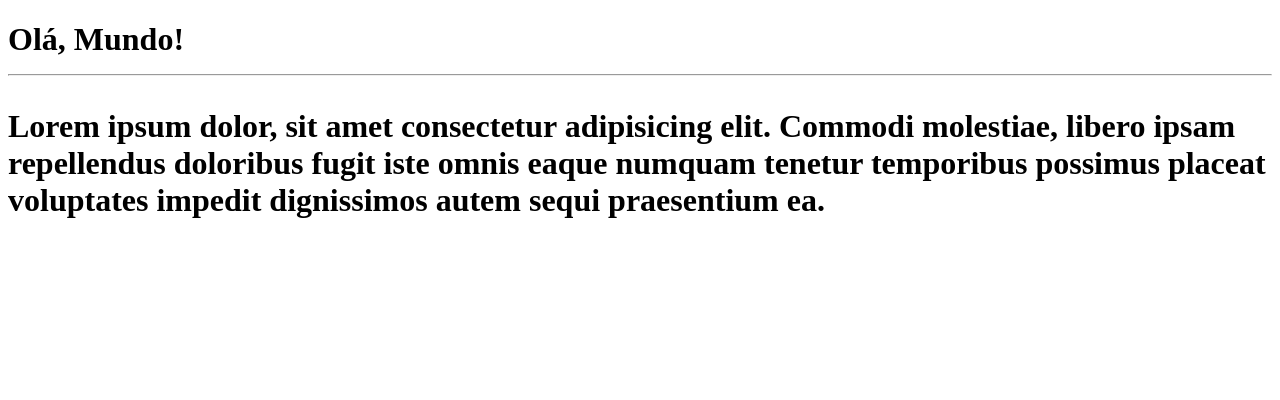
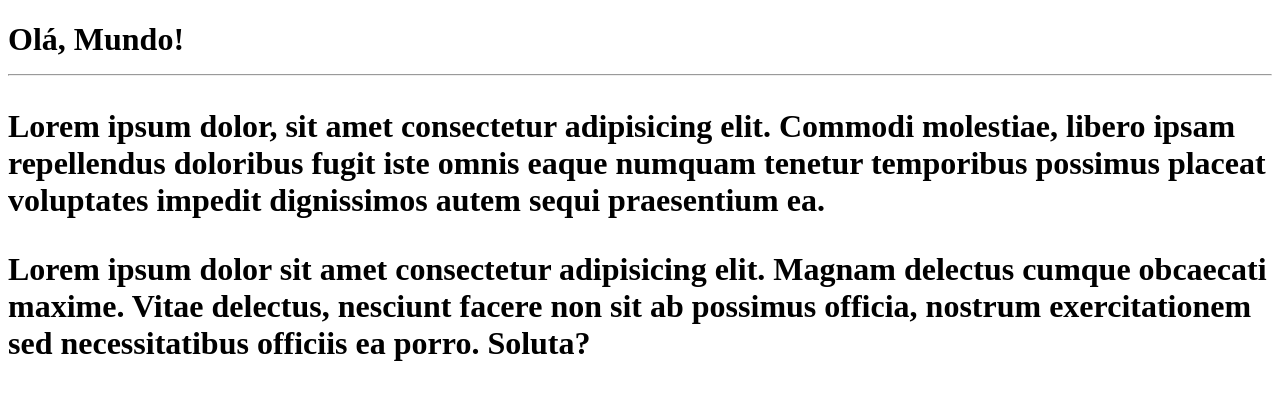
Before and after one commit to JeannMartins/Ola-Mundo, a plain HTML site: page site-exemplo/index.html in a window 1280 px wide. Drawn offline with Linux system fonts and the light colour scheme.

Commit message:
add paragraph

```diff
--- a/site-exemplo/index.html
+++ b/site-exemplo/index.html
@@ -10,6 +10,7 @@
     <h1>Olá, Mundo!
         <hr>
         <p>Lorem ipsum dolor, sit amet consectetur adipisicing elit. Commodi molestiae, libero ipsam repellendus doloribus fugit iste omnis eaque numquam tenetur temporibus possimus placeat voluptates impedit dignissimos autem sequi praesentium ea.</p>
+        <p>Lorem ipsum dolor sit amet consectetur adipisicing elit. Magnam delectus cumque obcaecati maxime. Vitae delectus, nesciunt facere non sit ab possimus officia, nostrum exercitationem sed necessitatibus officiis ea porro. Soluta?</p>
     </h1>
 </body>
 </html>
```
